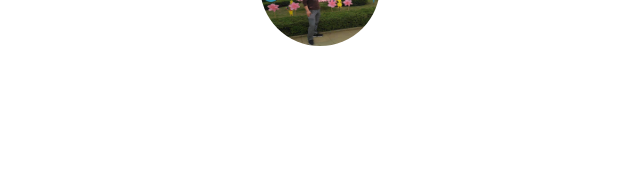
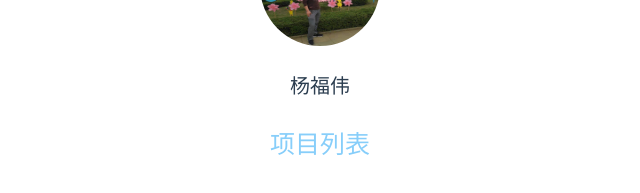
Before and after one commit to Michel-Yang/myVue, a Vue app: page /#/ in a window 1280 px wide. Shown: the part 203-396 px from the top of the page, without its empty margins (320-960 px from the left). Built offline with nearby package versions, Linux system fonts and the light colour scheme; what mint-ui would draw is missing.

Commit message:
项目列表页

```diff
--- a/src/router.js
+++ b/src/router.js
@@ -2,6 +2,7 @@ import Vue from 'vue'
 import Router from 'vue-router'
 import Home from './views/Home.vue'
 import Login from './views/Login.vue'
+import List from './views/List.vue'
 
 Vue.use(Router)
 
@@ -18,6 +19,11 @@ export default new Router({
       component: Login
     },
     {
+      path: '/list',
+      name: 'list',
+      component: List
+    },
+    {
       path: '/about',
       name: 'about',
       // route level code-splitting
--- a/src/views/Home.vue
+++ b/src/views/Home.vue
@@ -1,28 +1,31 @@
 <template>
   <div class='home'>
     <img alt='Vue logo' src='../assets/images/my.jpg' class='headpic'/>
+    <p class="name">杨福伟</p>
+    <p class="project" @click="project">项目列表</p>
   </div>
 </template>
 
 <script>
-// @ is an alias to /src
 import HelloWorld from '@/components/HelloWorld.vue'
 import { mapMutations } from 'vuex';
 
 export default {
   name: 'home',
   mounted () {
-
     var userInfo=localStorage.getItem("userInfo")
     if(JSON.stringify(userInfo)!="{}"){
        this.$store.commit('increment',userInfo)
     }else{
        this.$router.push('/login')
     }
-   // console.log(JSON.stringify(this.$store.state.useInfo) )
   },
   methods:{
     ...mapMutations(['increment']),
+    project:function(){
+      console.log(111)
+      this.$router.push('/list')
+    }
   },
   components: {
   }
@@ -35,5 +38,15 @@ export default {
   height:120px;
   border-radius: 50%;
 }
+.home .name{
+  font-size: 20px;
+   margin: 20px 0;
+}
+.home .project{
+  font-size: 25px;
+  font-family: 'Courier New', Courier, monospace;
+  color:lightskyblue;
+
+}
 
 </style>
--- /dev/null
+++ b/src/views/List.vue
@@ -0,0 +1,18 @@
+<template>
+  <div class='about'>
+    <mt-cell title="Vue组件"  is-link></mt-cell>
+  </div>
+</template>
+<script>
+export default {
+  name: 'List',
+  data() {
+    return {
+
+    }
+  },
+  methods: {
+
+  }
+}
+</script>
```
